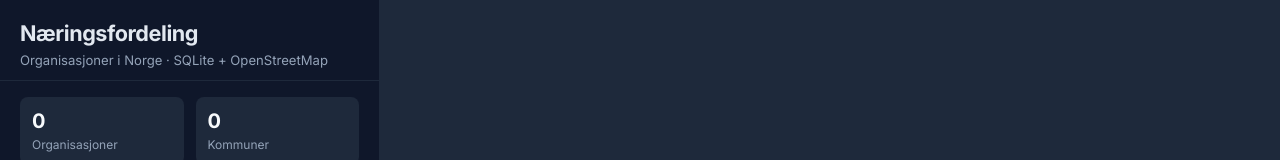
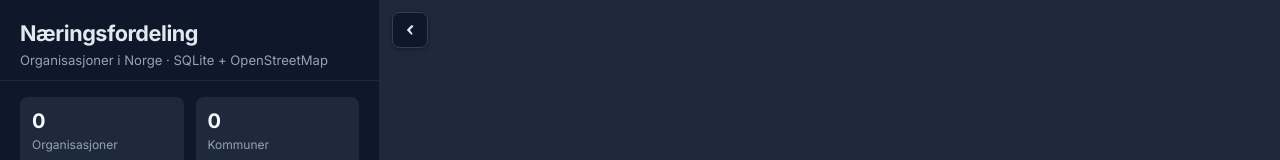
Before and after one commit to Cengelsen/naeringsfordeling, a Svelte app: page / in a window 1280 px wide. Shown: the top 160 px of the page. Built offline with nearby package versions, Linux system fonts and the light colour scheme; no server answers.

Commit message:
collapsable settings panel

```diff
--- a/src/App.svelte
+++ b/src/App.svelte
@@ -72,6 +72,7 @@
   }
 
   let filterKey = $state('')
+  let panelCollapsed = $state(false)
 
   function currentFilterKey() {
     return JSON.stringify({
@@ -125,7 +126,8 @@
   init()
 </script>
 
-<main class="layout">
+<main class="layout" class:panel-collapsed={panelCollapsed}>
+  <div class="panel-slot">
     <ControlPanel
       {orgForms}
       {kommuner}
@@ -134,7 +136,30 @@
       {totalCount}
       onRefresh={loadCounts}
     />
+  </div>
   <div class="map-area">
+    <button
+      type="button"
+      class="panel-toggle"
+      onclick={() => (panelCollapsed = !panelCollapsed)}
+      aria-expanded={!panelCollapsed}
+      aria-label={panelCollapsed ? 'Utvid panel' : 'Minimer panel'}
+      title={panelCollapsed ? 'Utvid panel' : 'Minimer panel'}
+    >
+      <svg viewBox="0 0 24 24" width="20" height="20" aria-hidden="true">
+        {#if panelCollapsed}
+          <path
+            fill="currentColor"
+            d="M9.29 6.71a1 1 0 0 0 0 1.41L13.17 12l-3.88 3.88a1 1 0 1 0 1.41 1.41l4.59-4.59a1 1 0 0 0 0-1.41L10.7 6.7a1 1 0 0 0-1.41.01z"
+          />
+        {:else}
+          <path
+            fill="currentColor"
+            d="M14.71 6.71a1 1 0 0 0-1.41 0L8.71 11.3a1 1 0 0 0 0 1.41l4.59 4.59a1 1 0 0 0 1.41-1.41L11.83 12l3.88-3.88a1 1 0 0 0 0-1.41z"
+          />
+        {/if}
+      </svg>
+    </button>
     {#if geojson}
       <MapView
         {geojson}
@@ -177,11 +202,47 @@
     grid-template-columns: minmax(320px, 380px) 1fr;
     height: 100vh;
     overflow: hidden;
+    transition: grid-template-columns 0.2s ease;
+  }
+
+  .panel-slot {
+    min-width: 0;
+    overflow: hidden;
+  }
+
+  .layout.panel-collapsed {
+    grid-template-columns: 0fr 1fr;
   }
 
   .map-area {
+    position: relative;
     min-width: 0;
     height: 100%;
+  }
+
+  .panel-toggle {
+    position: absolute;
+    top: 0.75rem;
+    left: 0.75rem;
+    z-index: 1000;
+    display: grid;
+    place-items: center;
+    width: 2.25rem;
+    height: 2.25rem;
+    margin: 0;
+    padding: 0;
+    border: 1px solid #334155;
+    border-radius: 0.45rem;
+    background: #0f172a;
+    color: #e2e8f0;
+    box-shadow: 0 1px 4px rgba(0, 0, 0, 0.35);
+    cursor: pointer;
+    transition: background 0.15s, border-color 0.15s, color 0.15s;
+  }
+
+  .panel-toggle:hover {
+    background: #1e293b;
+    color: #f8fafc;
   }
 
   .map-placeholder {
@@ -199,5 +260,10 @@
       grid-template-columns: 1fr;
       grid-template-rows: auto 1fr;
     }
+
+    .layout.panel-collapsed {
+      grid-template-columns: 1fr;
+      grid-template-rows: 0 1fr;
+    }
   }
 </style>
--- a/src/lib/components/ControlPanel.svelte
+++ b/src/lib/components/ControlPanel.svelte
@@ -57,7 +57,7 @@
   })
 </script>
 
-<aside class="panel">
+<aside class="panel" aria-label="Kontrollpanel">
   <header class="panel-header">
     <h1>Næringsfordeling</h1>
     <p class="subtitle">Organisasjoner i Norge · SQLite + OpenStreetMap</p>
--- a/src/lib/components/MapView.svelte
+++ b/src/lib/components/MapView.svelte
@@ -648,10 +648,16 @@
     map.on('moveend', scheduleDotsReloadOnMove)
     map.on('zoomend', scheduleDotsReloadOnZoom)
 
+    const resizeObserver = new ResizeObserver(() => {
+      map?.invalidateSize({ animate: false })
+    })
+    resizeObserver.observe(mapContainer)
+
     updateVisualization()
 
     return () => {
       clearTimeout(boundsTimer)
+      resizeObserver.disconnect()
       map?.off('moveend', scheduleDotsReloadOnMove)
       map?.off('zoomend', scheduleDotsReloadOnZoom)
       removeDotsController()
```
Lines whose indentation alone changed are shown as unchanged.
